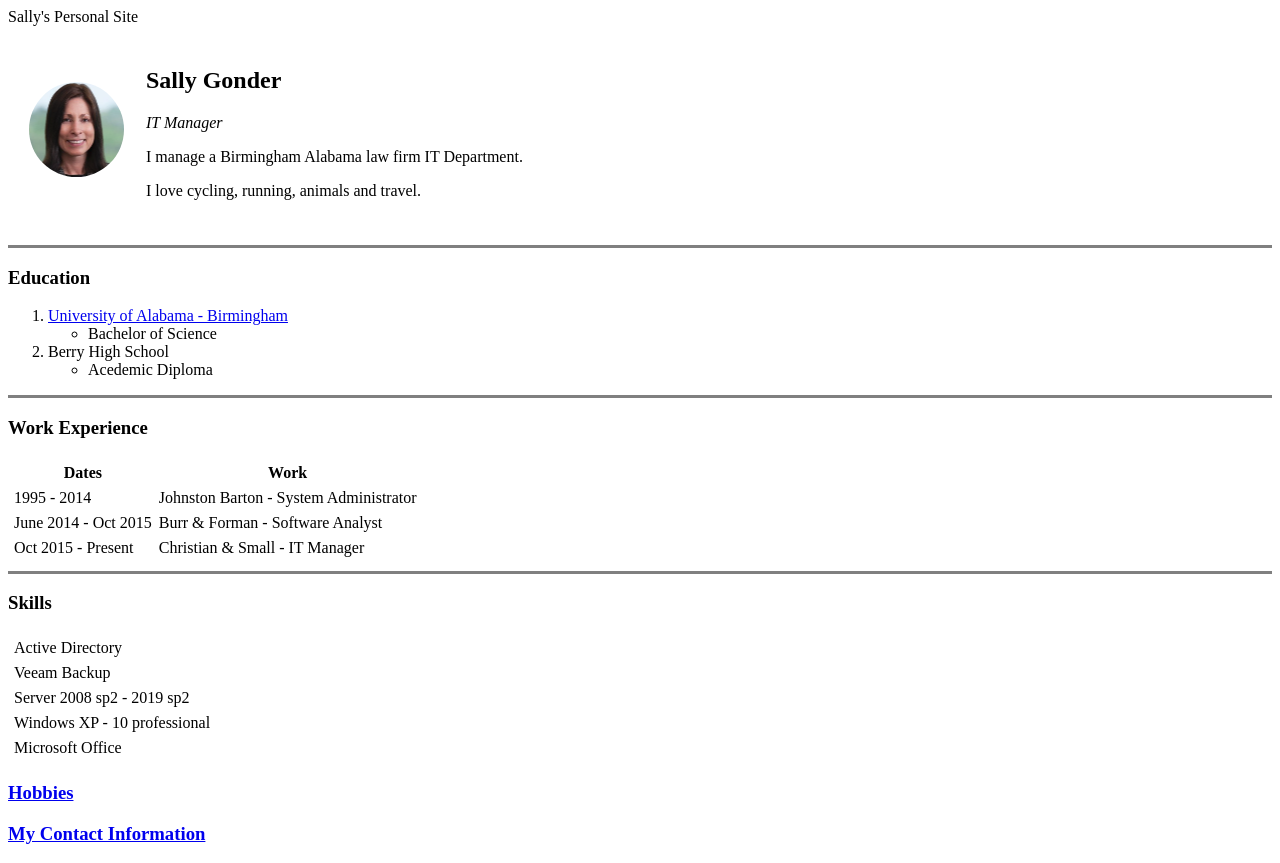
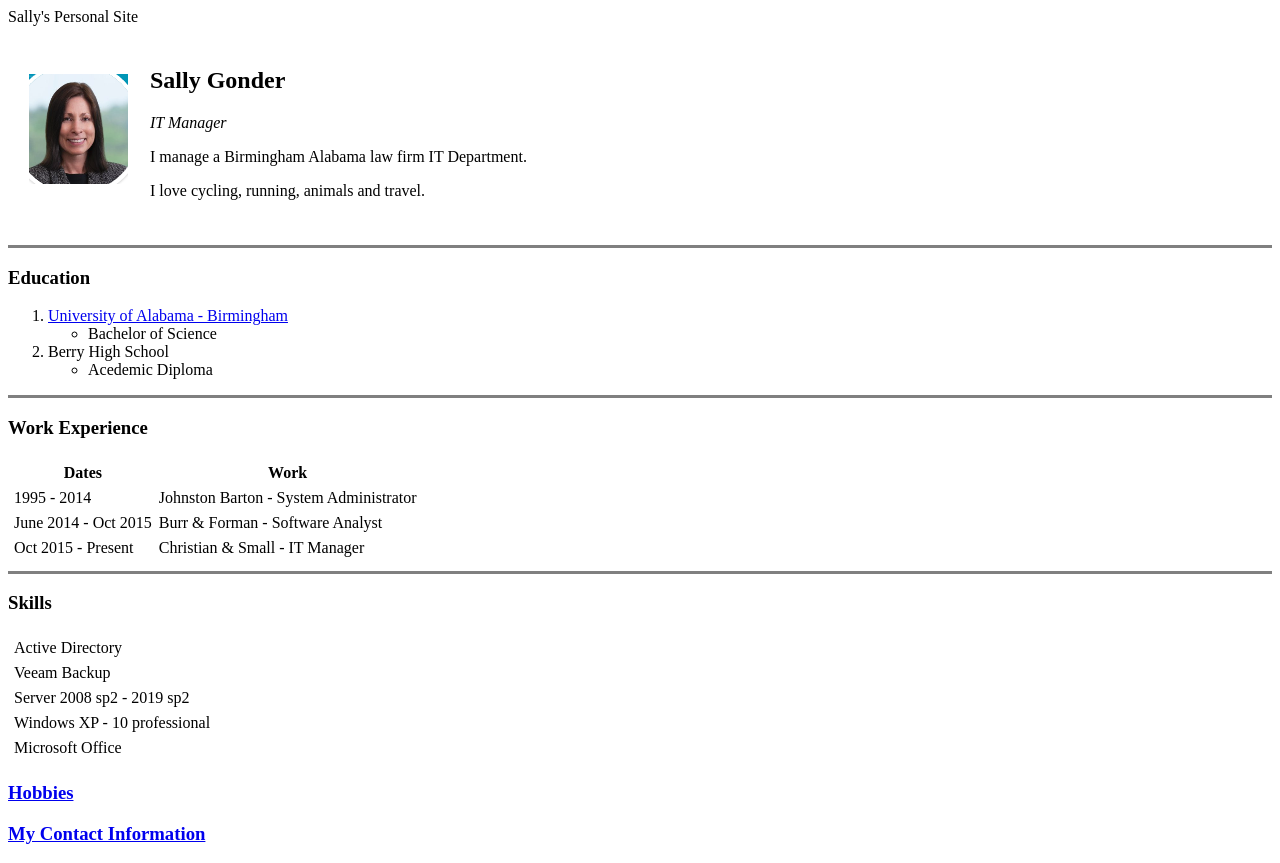
Before and after one commit to sallyd1016/cv, a plain HTML site: page index.html in a window 1280 px wide. Drawn offline with Linux system fonts and the light colour scheme.

Commit message:
Update index.html

```diff
--- a/index.html
+++ b/index.html
@@ -11,7 +11,7 @@
   <table cellspacing="20">
     <tr>
       <td>
-        <img src="me-cropped.png" alt="Sally Profile Picture">
+        <img src="me.png" alt="Sally Profile Picture">
       </td>
       <td>
         <p>
```
